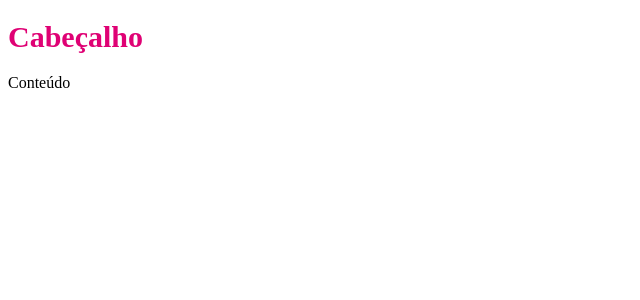
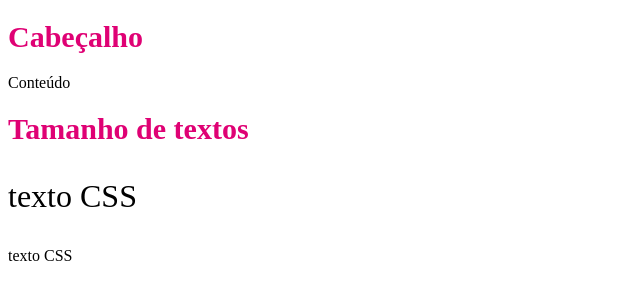
Before and after one commit to ThamyrisCabralArraes/fontes-e-cores, a plain HTML site: page index.html in a window 1280 px wide. Shown: the whole page, without its empty margins (0-640 px from the left). Drawn offline with Linux system fonts and the light colour scheme.

Commit message:
tamanho de textos

```diff
--- a/index.html
+++ b/index.html
@@ -10,5 +10,12 @@
 <body>
     <h1 class="formatacao">Cabeçalho</h1>
     <p>Conteúdo</p>
+    <h1 class="formatacao">
+        Tamanho de textos
+    </h1>
+    <div class="pai">
+        <p class="texto">texto CSS</p>
+        <p class="texto2">texto CSS</p>
+    </div>
 </body>
 </html>
--- a/style.css
+++ b/style.css
@@ -1,5 +1,22 @@
+.pai {
+    font-size: 16px;
+}
 .formatacao {
     color: #DF0174;
     font-size: 30px;
     font-family: 'Times New Roman', Times, serif ;
 }
+.texto {
+    font-size: 2em;
+}
+.texto2 {
+    font-size: 1em;
+}
+/* px -> tamanho fixo
+% tamanho relativo
+em -> tamnho relativo ao container pai
+se colocar 2em vai ficar o dobro do tamanho do pai]
+vc pode alterar o pai e os textos ficarão proporcinais
+16px é a fonte normal q se usa se não alterar nada*/
+
+/* https://html-color-codes.info/colors-from-image/ procurar cor*/
```
